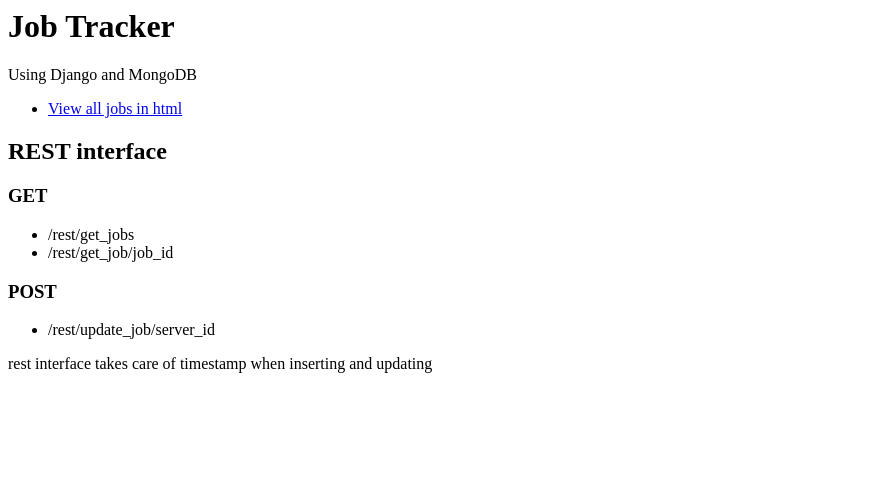
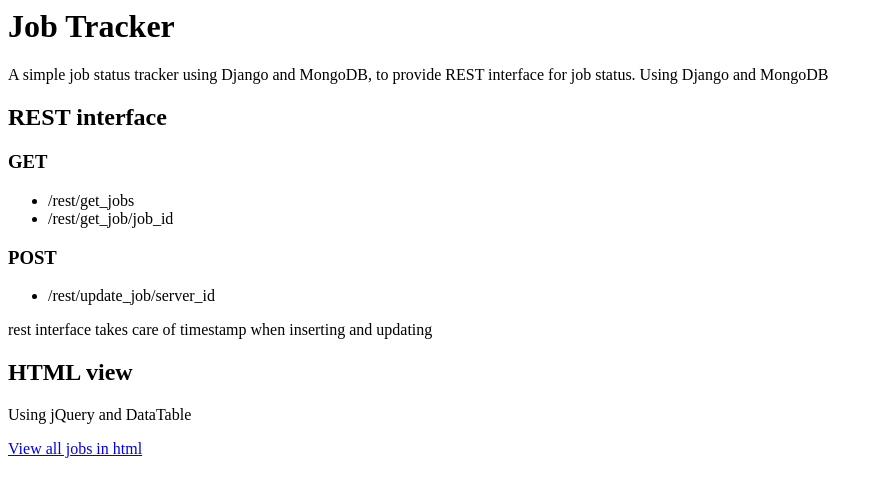
Before and after one commit to TGAC/grassroots-job-tracker, a Django app: page / in a window 1280 px wide. Shown: the top 497 px of the page, without its empty margins (0-883 px from the left). Run offline with Django 3.2, Linux system fonts and the light colour scheme.

Commit message:
Update doc

```diff
--- a/jobTracker/apps/jobTrackerWebapp/templates/index.html
+++ b/jobTracker/apps/jobTrackerWebapp/templates/index.html
@@ -3,13 +3,8 @@
 
 <h1>Job Tracker</h1>
 
+<p>A simple job status tracker using Django and MongoDB, to provide REST interface for job status. Using Django and MongoDB</p>
 
-<p>Using Django and MongoDB</p>
-
-
-<ul>
-    <li><a href="/view_jobs">View all jobs in html</a></li>
-</ul>
 
 <h2>REST interface</h2>
 <h3>GET</h3>
@@ -26,4 +21,10 @@
 
 <p>rest interface takes care of timestamp when inserting and updating</p>
 
+<h2>HTML view</h2>
+
+<p>Using jQuery and DataTable</p>
+
+<p><a href="/view_jobs">View all jobs in html</p>
+
 </html>
```
Also changed, not shown: README.md.
